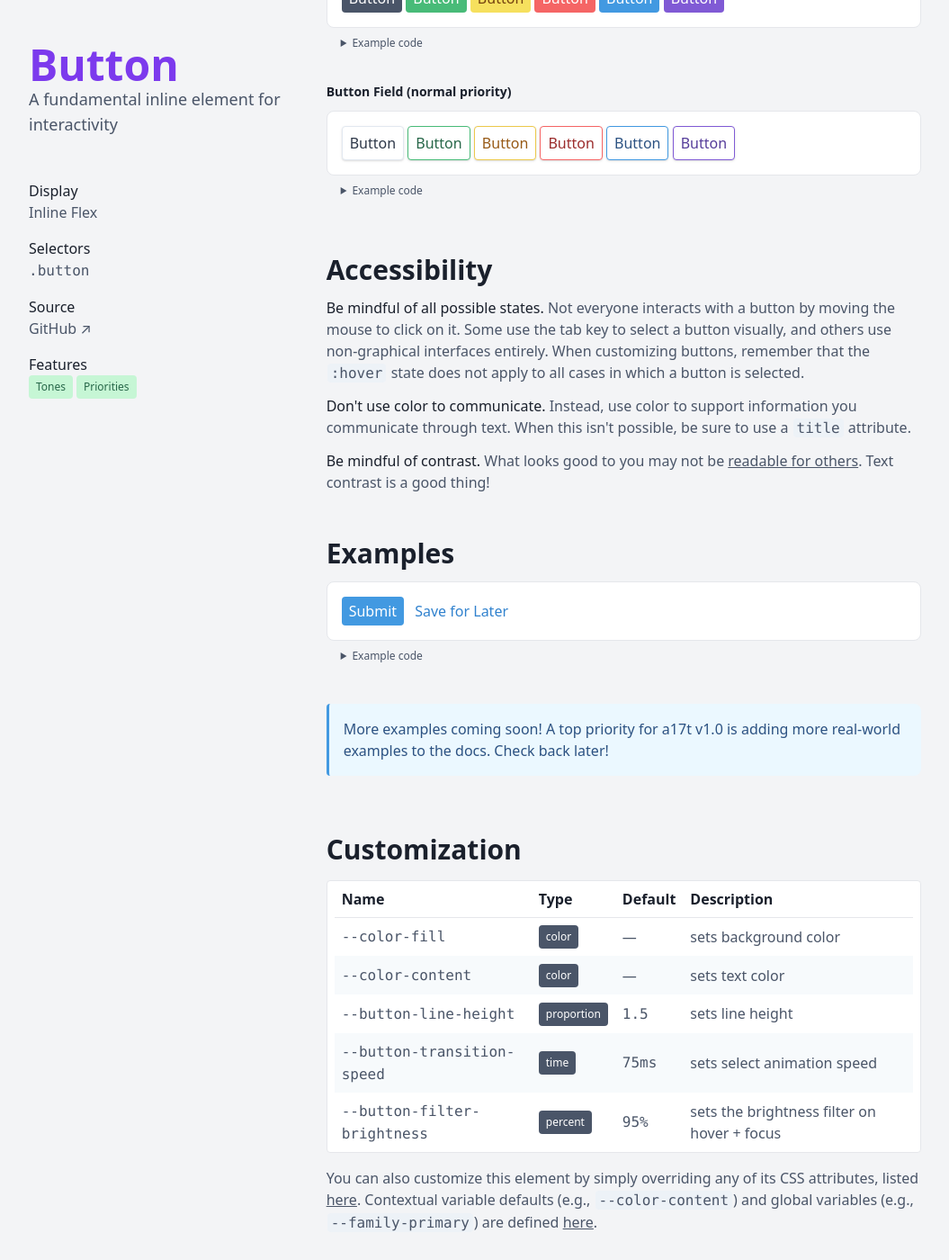
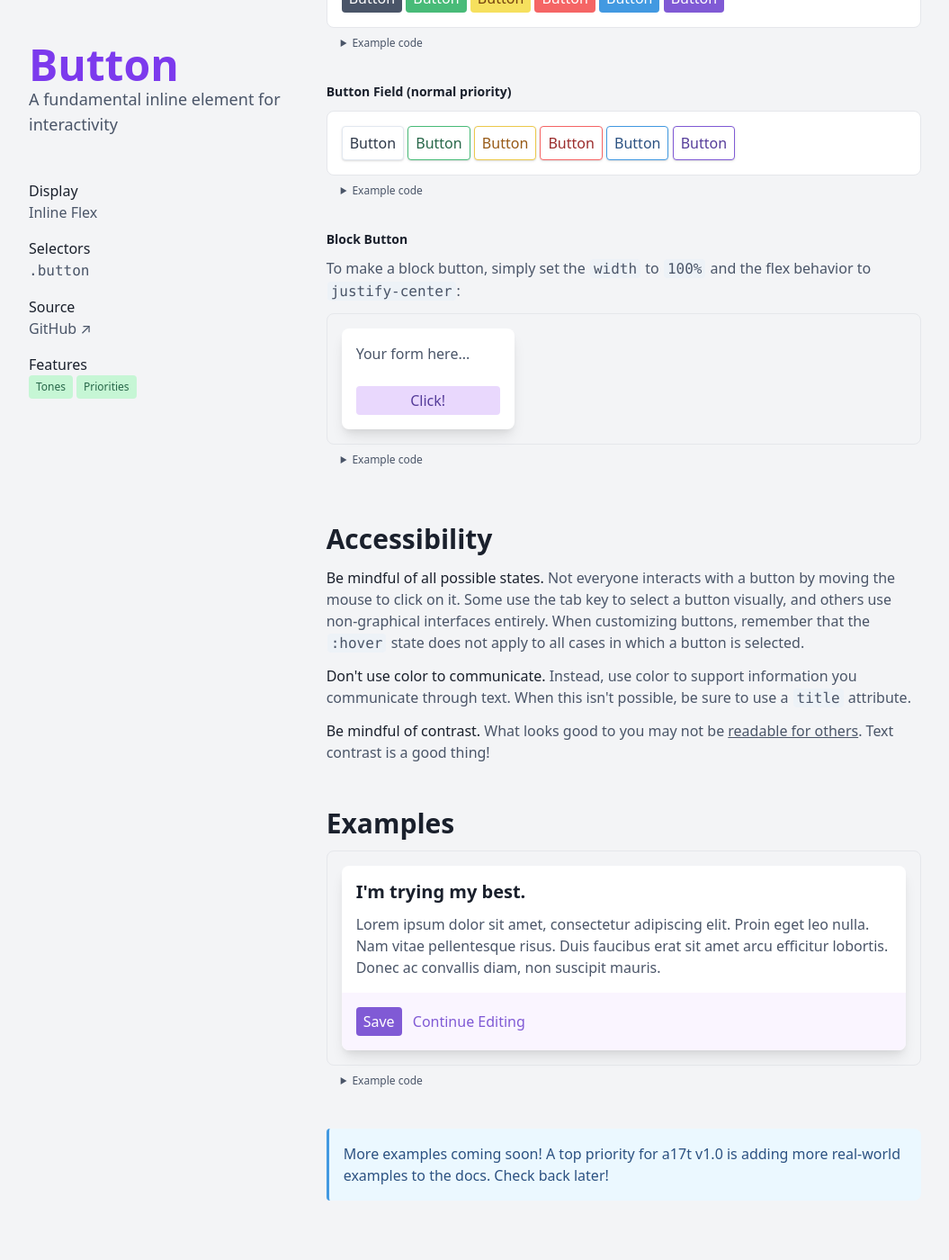
Before and after one commit to milesmcc/a17t, a Jekyll site: the page built from docs/interaction/button.md, in a window 1280 px wide and 1400 px high, scrolled down 1390 px. Shown: the whole window at 90% size, without its empty margins (112-1167 px from the left). Built offline with Jekyll 4.4.1, drawn with Linux system fonts in a browser that asks for light colours; nearby versions of some CDN libraries; comment, search, counter and statistics services are not loaded.

Commit message:
Improve documentation & fix buttons

```diff
--- a/docs/_includes/footer.html
+++ b/docs/_includes/footer.html
@@ -7,7 +7,7 @@
       class="hover:text-gray-900 font-medium">Recurse Center</a></p>
   <div class="mb-4">
     <a class="portal ~neutral active" href="https://github.com/milesmcc/a17t/">
-      <span>v0.1.3 <i class="fab fa-github"></i></span>
+      <span>v0.1.4 <i class="fab fa-github"></i></span>
     </a>
   </div>
 </footer>
--- a/docs/interaction/button.md
+++ b/docs/interaction/button.md
@@ -69,6 +69,18 @@ Buttons have full tone and priority support.
 {% endcapture %}
 {% include example.html code=example %}
 
+###### Block Button
+
+To make a block button, simply set the `width` to `100%` and the flex behavior to `justify-center`:
+
+{% capture example %}
+<div class="card ~neutral !low w-48 content">
+  <p>Your form here...</p>
+  <span class="button ~urge w-full justify-center">Click!</span>
+</div>
+{% endcapture %}
+{% include example.html code=example classes="bg-gray-100" %}
+
 # Accessibility
 
 **Be mindful of all possible states.** Not everyone interacts with a button by moving the mouse to click on it. Some use the tab key to select a button visually, and others use non-graphical interfaces entirely. When customizing buttons, remember that the `:hover` state does not apply to all cases in which a button is selected.
@@ -78,8 +90,16 @@ Buttons have full tone and priority support.
 # Examples
 
 {% capture example %}
-<span class="button ~info !high">Submit</span> <span class="button ~info !low">Save for Later</span>
+<div class="card ~neutral !low p-0">
+  <div class="p-4 content">
+    <h3>I'm trying my best.</h3>
+    <p>Lorem ipsum dolor sit amet, consectetur adipiscing elit. Proin eget leo nulla. Nam vitae pellentesque risus. Duis faucibus erat sit amet arcu efficitur lobortis. Donec ac convallis diam, non suscipit mauris.</p>
+  </div>
+  <div class="p-4 section ~urge">
+    <span class="button ~urge !high">Save</span> <span class="button ~urge !low">Continue Editing</span>
+  </div>
+</div>
 {% endcapture %}
-{% include example.html code=example %}
+{% include example.html code=example classes="bg-gray-100" %}
 
 {% include todo_more.html %}
--- a/package.json
+++ b/package.json
@@ -1,6 +1,6 @@
 {
   "name": "a17t",
-  "version": "0.1.3",
+  "version": "0.1.4",
   "description": "Atomic design toolkit for beautiful, maintainable, and custom interfaces",
   "main": "dist/a17t.css",
   "scripts": {
--- a/src/interaction/button.css
+++ b/src/interaction/button.css
@@ -14,6 +14,7 @@
   transition: filter var(--button-transition-speed, 75ms) linear;
   transform-origin: center;
   text-decoration: none;
+  appearance: none;
 
   @apply rounded py-1 px-2 outline-none;
 
```
Also changed, not shown: docs/index.md (+10 -1 lines), dist/a17t.css, docs/assets/a17t.css.
